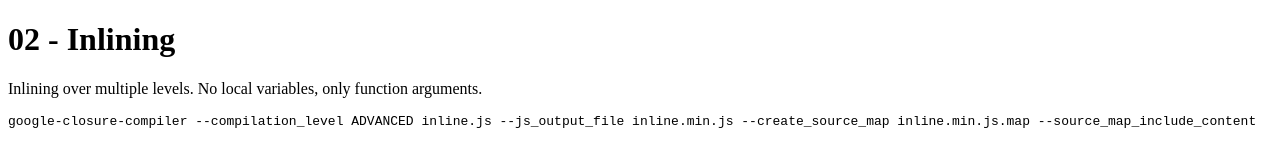
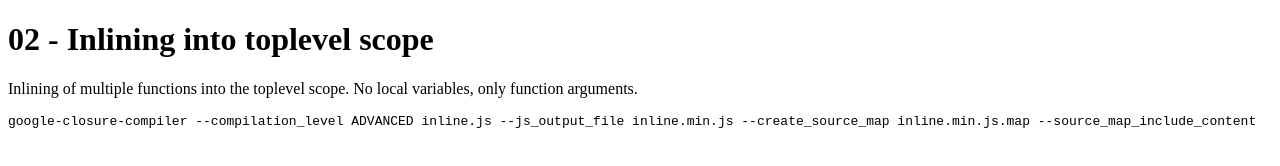
Before and after one commit to szuend/scope-proposal-examples, a website: page 02_inline/inline.html in a window 1280 px wide. Drawn offline with Linux system fonts and the light colour scheme.

Commit message:
Clarify that we inline into toplevel

```diff
--- a/02_inline/inline.html
+++ b/02_inline/inline.html
@@ -5,9 +5,9 @@
   </head>
   <body>
     <script src="../common/viewer.js"></script>
-    <h1>02 - Inlining</h1>
+    <h1>02 - Inlining into toplevel scope</h1>
     <p>
-        Inlining over multiple levels. No local variables, only function arguments.
+        Inlining of multiple functions into the toplevel scope. No local variables, only function arguments.
     </p>
     <p>
         <pre>google-closure-compiler --compilation_level ADVANCED inline.js --js_output_file inline.min.js --create_source_map inline.min.js.map --source_map_include_content</pre>
```
Also changed, not shown: index.html (+2 -2 lines).
